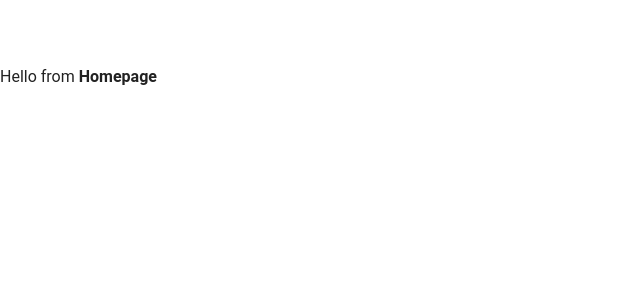
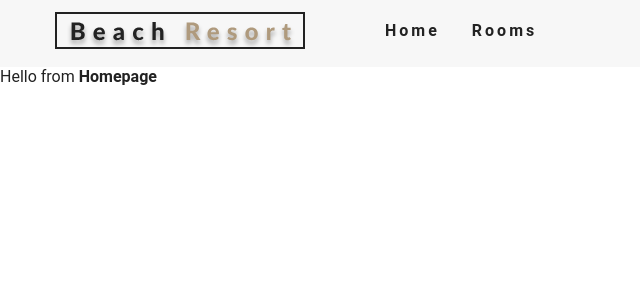
Before and after one commit to locaulker/beach-resort, a React (Create React App) app: page / in a window 1280 px wide. Shown: the top 300 px of the page, without its empty margins (0-640 px from the left). Built offline with nearby package versions, Linux system fonts and the light colour scheme.

Commit message:
added navbar and toggle navbar

```diff
--- a/src/App.js
+++ b/src/App.js
@@ -7,10 +7,12 @@
 import Error from "./pages/Error"
 
 import {Route, Switch} from "react-router-dom"
+import Navbar from "./components/Navbar"
 
 const App = () => {
 	return (
 		<>
+			<Navbar />
 			<Switch>
 				<Route exact path="/" component={Home} />
 				<Route exact path="/rooms/" component={Rooms} />
--- /dev/null
+++ b/src/components/Navbar.js
@@ -0,0 +1,45 @@
+import React, {Component} from "react"
+import {FaAlignRight} from "react-icons/fa"
+import logo from "../images/logo.svg"
+import {Link} from "react-router-dom"
+
+class Navbar extends Component {
+	state = {
+		isOpen: false,
+	}
+
+	handleToggle = () => {
+		this.setState({
+			isOpen: !this.state.isOpen,
+		})
+	}
+
+	render() {
+		return (
+			<nav className="navbar">
+				<div className="nav-center">
+					<div className="nav-header">
+						<Link to="/">
+							<img src={logo} alt="Logo" />
+						</Link>
+						<button className="nav-btn" onClick={this.handleToggle}>
+							<FaAlignRight className="nav-icon" />
+						</button>
+					</div>
+					<ul
+						className={this.state.isOpen ? "nav-links show-nav" : "nav-links"}
+					>
+						<li>
+							<Link to="/">Home</Link>
+						</li>
+						<li>
+							<Link to="/rooms">Rooms</Link>
+						</li>
+					</ul>
+				</div>
+			</nav>
+		)
+	}
+}
+
+export default Navbar
```
